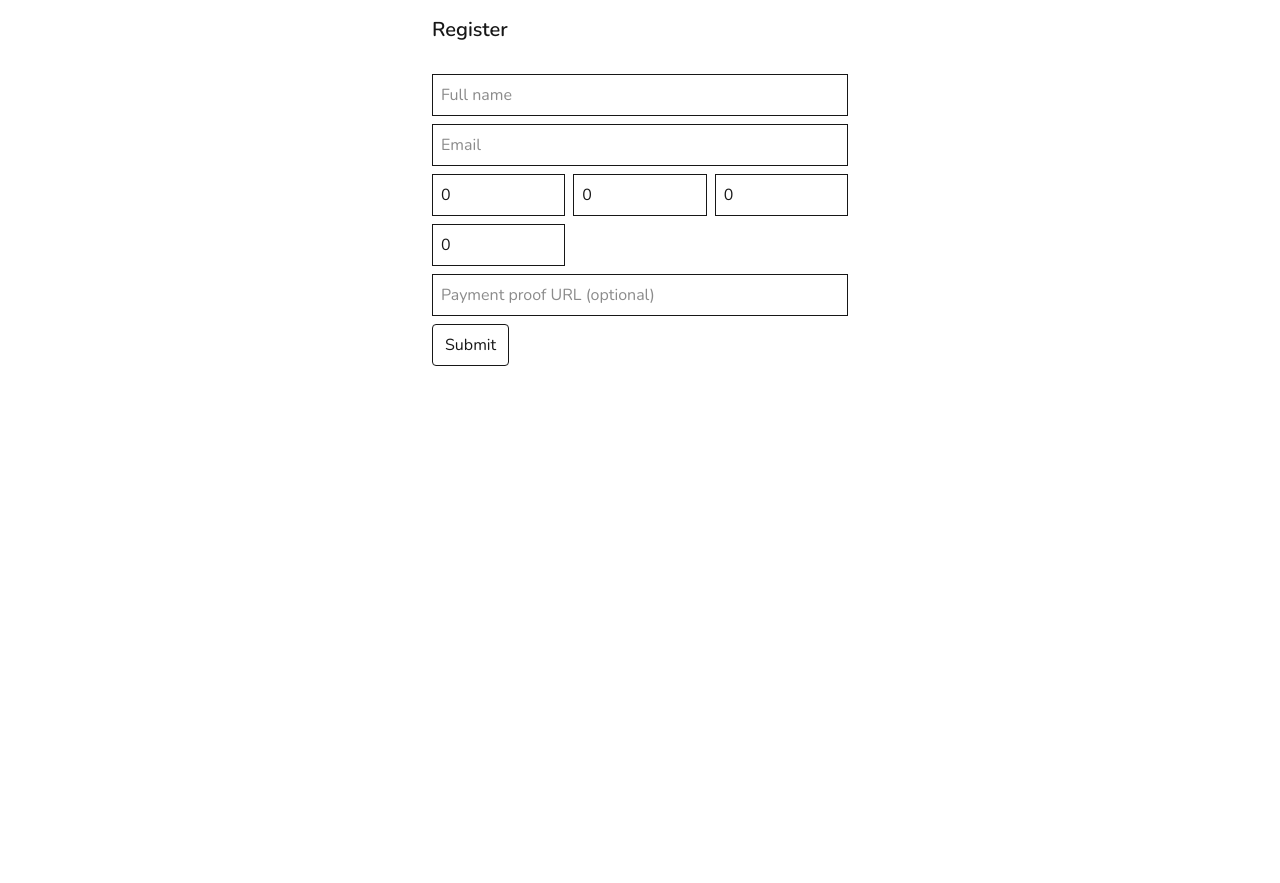
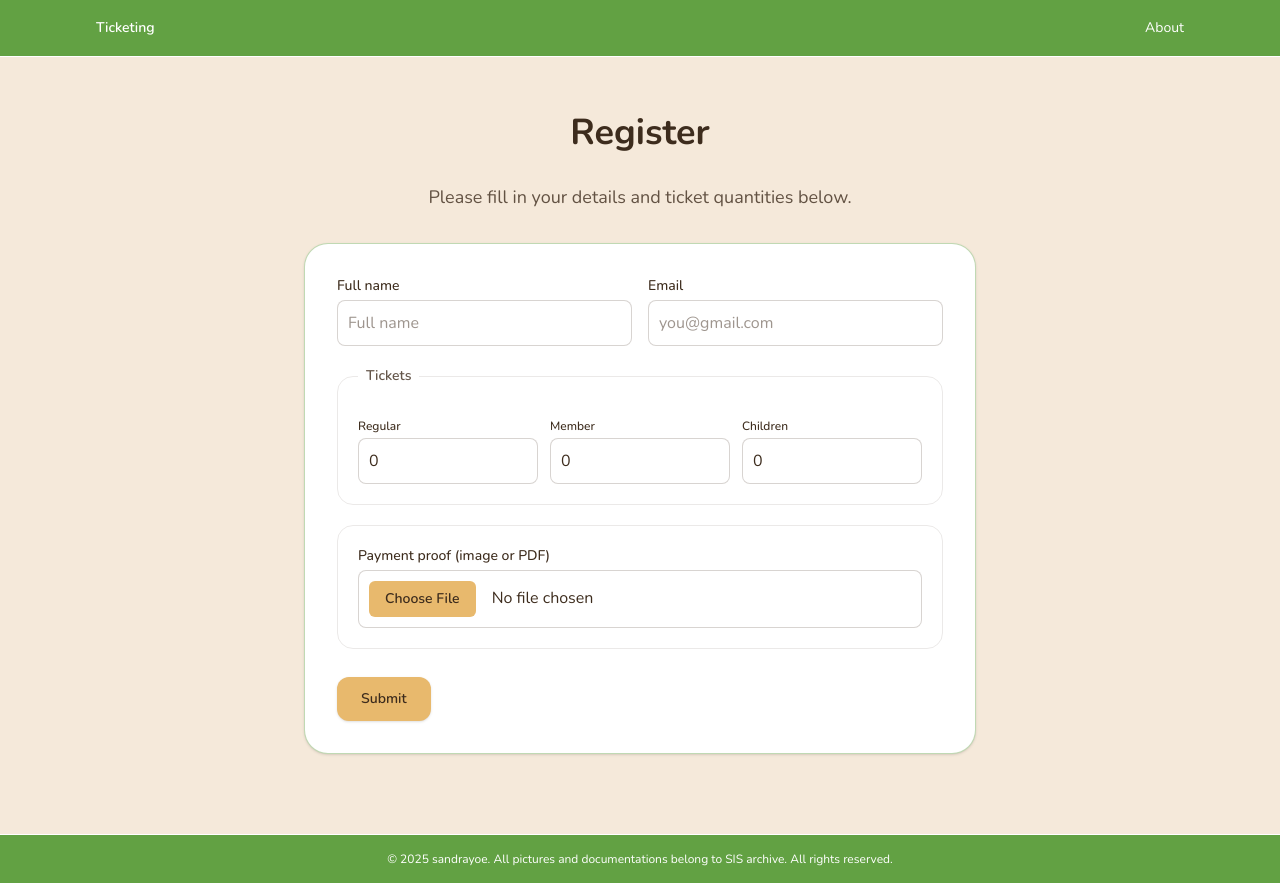
Before and after one commit to sandrayoe/Ticketing_SIS_2025, a Next.js app in the folder ticketing-2025/: page /register in a window 1280 px wide. Before the commit the page ends 800 px from the top, so only its background shows below. Built offline with nearby package versions, Linux system fonts and the light colour scheme; a web font is replaced by a local one.

Commit message:
registration page first draft

```diff
--- a/ticketing-2025/app/api/register/route.ts
+++ b/ticketing-2025/app/api/register/route.ts
@@ -1,58 +1,34 @@
-import { NextRequest } from 'next/server'
-import prisma from '@/lib/prisma'
+// app/api/register/route.ts
+import { NextRequest, NextResponse } from 'next/server'
+import  prisma  from '@/lib/prisma'
 
-// Set prices here
-const PRICE_STANDING = Number(process.env.PRICE_STANDING ?? 125) // SEK
-const PRICE_CHAIR    = Number(process.env.PRICE_CHAIR ?? 150)
-const PRICE_CHILD    = Number(process.env.PRICE_CHILD ?? 0)
-const PRICE_MEMBER   = Number(process.env.PRICE_CHILD ?? 80)
+const PRICE_REGULAR = Number(process.env.PRICE_REGULAR ?? 150)
+const PRICE_MEMBER  = Number(process.env.PRICE_MEMBER  ?? 120)
+const PRICE_CHILD   = Number(process.env.PRICE_CHILD   ??  50)
 
 export async function POST(req: NextRequest) {
-  const body = await req.json().catch(() => null)
-  if (!body) return Response.json({ error: 'Invalid JSON' }, { status: 400 })
+  const body = await req.json()
 
-  const {
-    name, email,
-    tickets_standing = 0,
-    tickets_chair = 0,
-    tickets_children = 0,
-    tickets_member = 0,
-    proof_url = ''
-  } = body
+  const tickets_regular = Number(body.tickets_regular ?? 0)
+  const tickets_member  = Number(body.tickets_member  ?? 0)
+  const tickets_children   = Number(body.tickets_child   ?? body.tickets_children ?? 0)
 
-  if (!name || typeof name !== 'string' || name.trim().length < 2)
-    return Response.json({ error: 'Name required' }, { status: 400 })
-  if (!email || typeof email !== 'string' || !email.includes('@'))
-    return Response.json({ error: 'Valid email required' }, { status: 400 })
-
-  const s = Number(tickets_standing) | 0
-  const c = Number(tickets_chair)    | 0
-  const k = Number(tickets_children) | 0
-  const m = Number(tickets_member)  | 0
-  if (s < 0 || c < 0 || k < 0) return Response.json({ error: 'Bad ticket counts' }, { status: 400 })
-
-  const total =
-    s * PRICE_STANDING +
-    c * PRICE_CHAIR +
-    k * PRICE_CHILD +
-    m * PRICE_MEMBER
+  const total_amount =
+    tickets_regular * PRICE_REGULAR +
+    tickets_member  * PRICE_MEMBER  +
+    tickets_children   * PRICE_CHILD
 
   const reg = await prisma.registration.create({
     data: {
-      name,
-      email,
-      tickets_standing: s,
-      tickets_chair: c,
-      tickets_children: k,
-      total_amount: total,
-      proof_url: String(proof_url ?? ''),
-      // invoice_sent: default false
-      // payment_status: default pending
-      // ticket_status: default not_issued
-      // created_at: default now()
+      name: body.name,
+      email: body.email,
+      tickets_regular,
+      tickets_member,
+      tickets_children,
+      total_amount,
+      proof_url: body.proof_url ?? '',
     },
-    select: { id: true, total_amount: true }
   })
 
-  return Response.json({ ok: true, registrationId: reg.id, amount: reg.total_amount })
+  return NextResponse.json({ ok: true, registrationId: reg.id, amount: total_amount })
 }
--- a/ticketing-2025/app/register/page.tsx
+++ b/ticketing-2025/app/register/page.tsx
@@ -1,75 +1,254 @@
-'use client'
-import { time } from 'console'
-import { useState } from 'react'
+'use client';
+
+import { useMemo, useState } from 'react';
+
+const shell = "mx-auto w-full max-w-6xl px-4 sm:px-6 lg:px-8";
 
 export default function RegisterPage() {
   const [form, setForm] = useState({
     name: '',
     email: '',
-    tickets_standing: 0,
-    tickets_chair: 0,
+    tickets_regular: 0,
+    tickets_member: 0,
     tickets_children: 0,
-    tickets_member: 0,
-    proof_url: '',
-  })
-  const [loading, setLoading] = useState(false)
-  const [msg, setMsg] = useState<string | null>(null)
+    proof_url: '', // will be set after upload
+  });
+  const [proofFile, setProofFile] = useState<File | null>(null);
+  const [loading, setLoading] = useState(false);
+  const [uploading, setUploading] = useState(false);
+  const [msg, setMsg] = useState<string | null>(null);
+
+  const isImage = useMemo(
+    () => proofFile?.type?.startsWith('image/'),
+    [proofFile]
+  );
+
+  const previewUrl = useMemo(() => {
+    if (!proofFile) return null;
+    if (proofFile.type.startsWith('image/')) return URL.createObjectURL(proofFile);
+    return null; // PDFs won’t be previewed, we’ll just show filename
+  }, [proofFile]);
+
+  async function uploadProofIfNeeded(): Promise<string | null> {
+    if (!proofFile) return form.proof_url || null;
+    setUploading(true);
+    try {
+      const fd = new FormData();
+      fd.append('file', proofFile);
+      const res = await fetch('/api/upload', { method: 'POST', body: fd });
+      const data = await res.json();
+      if (!res.ok || !data?.url) throw new Error(data?.error || 'Upload failed');
+      return data.url as string;
+    } finally {
+      setUploading(false);
+    }
+  }
 
   async function submit(e: React.FormEvent) {
-    e.preventDefault()
-    setLoading(true); setMsg(null)
+    e.preventDefault();
+    setLoading(true); setMsg(null);
     try {
+      // 1) upload file first (if any) to get a public URL
+      const proofUrl = await uploadProofIfNeeded();
+
+      // 2) submit registration with proof_url included
       const res = await fetch('/api/register', {
         method: 'POST',
         headers: { 'Content-Type':'application/json' },
-        body: JSON.stringify(form),
-      })
-      const data = await res.json()
-      if (!res.ok || !data.ok) throw new Error(data.error || 'Failed')
-      setMsg(`✅ Registered! Amount: ${data.amount} SEK`)
-      // optional: redirect to /success
-      // window.location.href = `/success?rid=${data.registrationId}`
+        body: JSON.stringify({ ...form, proof_url: proofUrl ?? '' }),
+      });
+      const data = await res.json();
+      if (!res.ok || !data.ok) throw new Error(data.error || 'Failed');
+      setMsg(`✅ Registered! Amount: ${data.amount} SEK`);
+      // window.location.href = `/success?rid=${data.registrationId}`;
     } catch (err: any) {
-      setMsg(`❌ ${err.message ?? 'Error'}`)
+      setMsg(`❌ ${err.message ?? 'Error'}`);
     } finally {
-      setLoading(false)
+      setLoading(false);
     }
   }
 
+  function onFileChange(e: React.ChangeEvent<HTMLInputElement>) {
+    const f = e.target.files?.[0] ?? null;
+    if (!f) { setProofFile(null); return; }
+    // optional size guard: ~10 MB
+    if (f.size > 10 * 1024 * 1024) {
+      setMsg('❌ File too large. Max 10 MB.');
+      e.target.value = '';
+      return;
+    }
+    // allow only images or pdf
+    if (!(f.type.startsWith('image/') || f.type === 'application/pdf')) {
+      setMsg('❌ Only images or PDFs are allowed.');
+      e.target.value = '';
+      return;
+    }
+    setMsg(null);
+    setProofFile(f);
+  }
+
   return (
-    <div className="max-w-md mx-auto p-4 space-y-3">
-      <h1 className="text-xl font-semibold">Register</h1>
+    <div className="min-h-svh flex flex-col bg-earthy-light text-earthy-dark">
+      {/* Header matches landing */}
+      <header className="border-b bg-earthy-green text-white">
+        <nav className={`${shell} flex h-14 items-center justify-between`}>
+          <a href="/" className="text-sm font-semibold">Ticketing</a>
+          <div className="hidden sm:flex gap-6 text-sm">
+            <a href="/about" className="hover:underline">About</a>
+          </div>
+        </nav>
+      </header>
 
-      <form onSubmit={submit} className="space-y-2">
-        <input className="border p-2 w-full" placeholder="Full name" required
-          value={form.name} onChange={e=>setForm(f=>({...f, name: e.target.value}))}/>
-        <input className="border p-2 w-full" placeholder="Email" type="email" required
-          value={form.email} onChange={e=>setForm(f=>({...f, email: e.target.value}))}/>
+      {/* Main */}
+      <main className={`${shell} grow py-10 sm:py-14`}>
+        <div className="mx-auto max-w-2xl">
+          {/* Title / intro */}
+          <div className="text-center">
+            <h1 className="text-3xl font-bold sm:text-4xl">Register</h1>
+            <p className="mt-3 text-earthy-dark/80 sm:text-lg">
+              Please fill in your details and ticket quantities below.
+            </p>
+          </div>
 
-        <div className="grid grid-cols-3 gap-2">
-          <input className="border p-2" type="number" min={0} placeholder="Standing"
-            value={form.tickets_standing}
-            onChange={e=>setForm(f=>({...f, tickets_standing: +e.target.value}))}/>
-          <input className="border p-2" type="number" min={0} placeholder="Chair"
-            value={form.tickets_chair}
-            onChange={e=>setForm(f=>({...f, tickets_chair: +e.target.value}))}/>
-          <input className="border p-2" type="number" min={0} placeholder="Member"
-            value={form.tickets_member}
-            onChange={e=>setForm(f=>({...f, tickets_chair: +e.target.value}))}/>
-          <input className="border p-2" type="number" min={0} placeholder="Children"
-            value={form.tickets_children}
-            onChange={e=>setForm(f=>({...f, tickets_children: +e.target.value}))}/>
+          {/* White card wrapper */}
+          <section className="relative mt-8">
+            <div className="rounded-3xl border border-earthy-green/40 bg-white p-6 shadow sm:p-8">
+              <form onSubmit={submit} className="space-y-5">
+                {/* Name / Email */}
+                <div className="grid grid-cols-1 gap-4 sm:grid-cols-2">
+                  <label className="block">
+                    <span className="mb-1 block text-sm font-medium">Full name</span>
+                    <input
+                      className="w-full rounded-lg border border-earthy-dark/20 bg-white p-2.5 focus:outline-none focus:ring-2 focus:ring-earthy-green"
+                      placeholder="Full name"
+                      required
+                      value={form.name}
+                      onChange={e=>setForm(f=>({...f, name: e.target.value}))}
+                    />
+                  </label>
+
+                  <label className="block">
+                    <span className="mb-1 block text-sm font-medium">Email</span>
+                    <input
+                      className="w-full rounded-lg border border-earthy-dark/20 bg-white p-2.5 focus:outline-none focus:ring-2 focus:ring-earthy-green"
+                      placeholder="you@gmail.com"
+                      type="email"
+                      required
+                      value={form.email}
+                      onChange={e=>setForm(f=>({...f, email: e.target.value}))}
+                    />
+                  </label>
+                </div>
+
+                {/* Tickets grid */}
+                <fieldset className="rounded-2xl border border-earthy-dark/10 p-4 sm:p-5">
+                  <legend className="px-2 text-sm font-semibold text-earthy-dark/80">
+                    Tickets
+                  </legend>
+                  <div className="mt-3 grid grid-cols-2 gap-3 sm:grid-cols-3">
+                    <label className="block">
+                      <span className="mb-1 block text-xs font-medium">Regular</span>
+                      <input
+                        type="number" min={0} step={1}
+                        className="w-full rounded-lg border border-earthy-dark/20 bg-white p-2.5 focus:outline-none focus:ring-2 focus:ring-earthy-green"
+                        value={form.tickets_regular}
+                        onChange={e=>setForm(f=>({...f, tickets_regular: Number(e.target.value)}))}
+                        placeholder="0"
+                      />
+                    </label>
+
+                    <label className="block">
+                      <span className="mb-1 block text-xs font-medium">Member</span>
+                      <input
+                        type="number" min={0} step={1}
+                        className="w-full rounded-lg border border-earthy-dark/20 bg-white p-2.5 focus:outline-none focus:ring-2 focus:ring-earthy-green"
+                        value={form.tickets_member}
+                        onChange={e=>setForm(f=>({...f, tickets_member: Number(e.target.value)}))}
+                        placeholder="0"
+                      />
+                    </label>
+
+                    <label className="block">
+                      <span className="mb-1 block text-xs font-medium">Children</span>
+                      <input
+                        type="number" min={0} step={1}
+                        className="w-full rounded-lg border border-earthy-dark/20 bg-white p-2.5 focus:outline-none focus:ring-2 focus:ring-earthy-green"
+                        value={form.tickets_children}
+                        onChange={e=>setForm(f=>({...f, tickets_children: Number(e.target.value)}))}
+                        placeholder="0"
+                      />
+                    </label>
+                  </div>
+                </fieldset>
+
+                {/* Proof uploader */}
+                <div className="rounded-2xl border border-earthy-dark/10 p-4 sm:p-5">
+                  <label className="block">
+                    <span className="mb-1 block text-sm font-medium">Payment proof (image or PDF)</span>
+                    <input
+                      type="file"
+                      accept="image/*,application/pdf"
+                      onChange={onFileChange}
+                      className="w-full cursor-pointer rounded-lg border border-earthy-dark/20 bg-white p-2.5 file:mr-4 file:rounded-md file:border-0 file:bg-earthy-brown file:px-4 file:py-2 file:text-sm file:font-semibold file:text-earthy-dark hover:file:bg-earthy-green hover:file:text-white"
+                    />
+                  </label>
+
+                  {/* Preview */}
+                  {proofFile && (
+                    <div className="mt-3 flex items-center gap-3 text-sm">
+                      {isImage && previewUrl ? (
+                        <img
+                          src={previewUrl}
+                          alt="Preview"
+                          className="h-16 w-16 rounded-md border object-cover"
+                          onLoad={() => URL.revokeObjectURL(previewUrl)}
+                        />
+                      ) : (
+                        <div className="rounded-md border px-3 py-2">
+                          {proofFile.name} ({Math.round(proofFile.size/1024)} KB)
+                        </div>
+                      )}
+                    </div>
+                  )}
+                </div>
+
+                {/* Submit */}
+                <div className="pt-2 flex items-center gap-3">
+                  <button
+                    disabled={loading || uploading}
+                    className="rounded-xl bg-earthy-brown px-6 py-3 text-sm font-semibold text-earthy-dark shadow hover:bg-earthy-green hover:text-white focus:outline-none focus-visible:outline focus-visible:outline-2 focus-visible:outline-earthy-green disabled:opacity-60"
+                  >
+                    {uploading ? 'Uploading…' : loading ? 'Submitting…' : 'Submit'}
+                  </button>
+                  {(uploading || loading) && (
+                    <span className="text-xs text-earthy-dark/70">Please don’t close this page.</span>
+                  )}
+                </div>
+              </form>
+
+              {/* Message */}
+              {msg && (
+                <div
+                  className={`mt-4 rounded-lg border p-3 text-sm ${
+                    msg.startsWith('✅')
+                      ? 'border-green-300 bg-green-50 text-green-800'
+                      : 'border-red-300 bg-red-50 text-red-800'
+                  }`}
+                >
+                  {msg}
+                </div>
+              )}
+            </div>
+          </section>
         </div>
+      </main>
 
-        <input className="border p-2 w-full" placeholder="Payment proof URL (optional)"
-          value={form.proof_url} onChange={e=>setForm(f=>({...f, proof_url: e.target.value}))}/>
-
-        <button disabled={loading} className="border rounded px-3 py-2">
-          {loading ? 'Submitting…' : 'Submit'}
-        </button>
-      </form>
-
-      {msg && <div className="p-2">{msg}</div>}
+      {/* Footer matches landing */}
+      <footer className="mt-6 border-t bg-earthy-green text-white">
+        <div className={`${shell} py-4 text-center text-xs`}>
+          © 2025 sandrayoe. All pictures and documentations belong to SIS archive. All rights reserved.
+        </div>
+      </footer>
     </div>
-  )
+  );
 }
```
